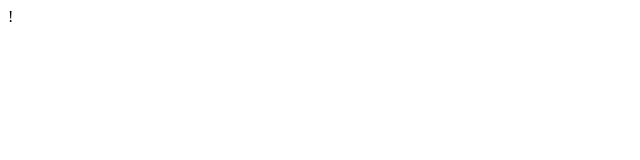
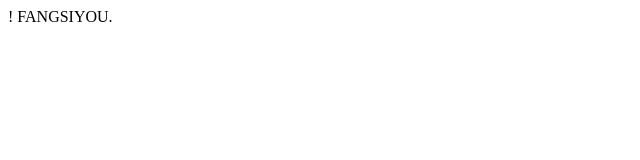
Before and after one commit to jorviizheng/fangsiyou_cn.github.io, a plain HTML site: page index.html in a window 1280 px wide. Shown: the whole page, without its empty margins (0-640 px from the left). Drawn offline with Linux system fonts and the light colour scheme.

Commit message:
Update index.html

```diff
--- a/index.html
+++ b/index.html
@@ -4,6 +4,6 @@
 	<title>Fangsiyou</title>
 </head>
 <body>
-
+FANGSIYOU.
 </body>
 </html>
```
